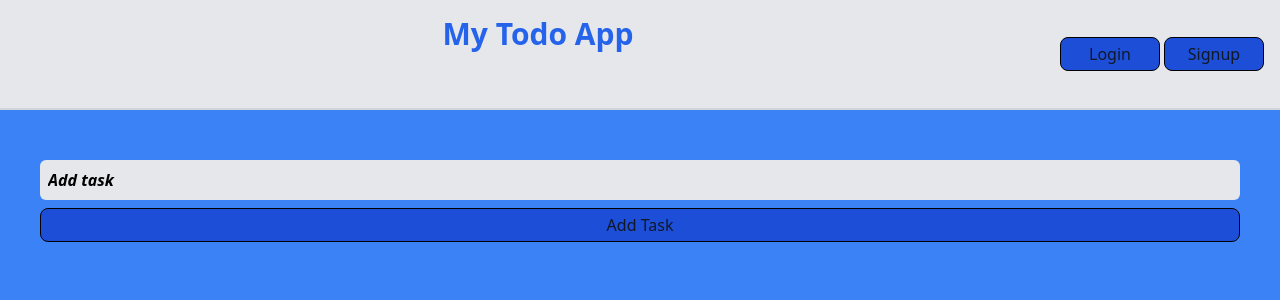
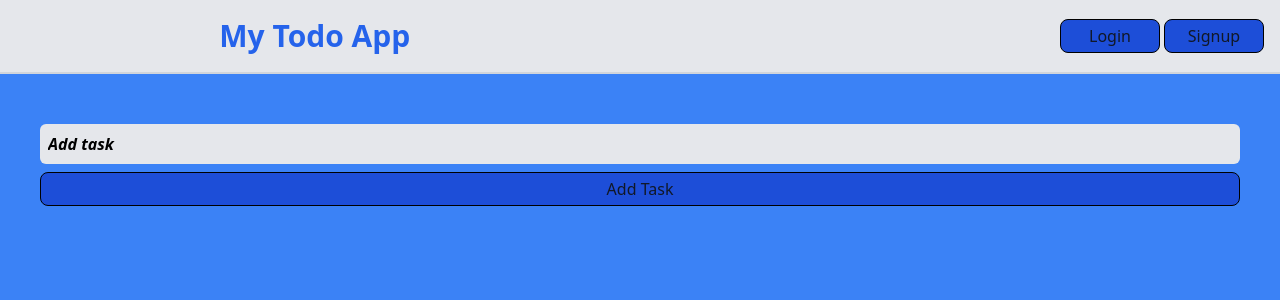
Before and after one commit to Riyaazct/todo-list-react, a React (Create React App) app in the folder client/: page / in a window 1280 px wide. Shown: the top 300 px of the page. Built offline with nearby package versions, Linux system fonts and the light colour scheme; no server answers.

Commit message:
adjustment to styling in navbar

```diff
--- a/client/src/app/components/NavBar.js
+++ b/client/src/app/components/NavBar.js
@@ -14,8 +14,8 @@ const NavBar = () => {
   };
 
   return (
-    <div className="flex items-center justify-around w-screen p-4 bg-gray-200 border-b-2 border-gray-300 sm:flex-row">
-      <div className="flex flex-col items-center w-full ">
+    <div className="flex items-center w-screen p-4 bg-gray-200 border-b-2 border-gray-300 sm:flex-row">
+      <div className="flex flex-col items-center justify-around w-full md:flex-row">
         <h1 className="text-2xl font-bold text-blue-600 lg:text-3xl ">
           My Todo App
         </h1>
```
